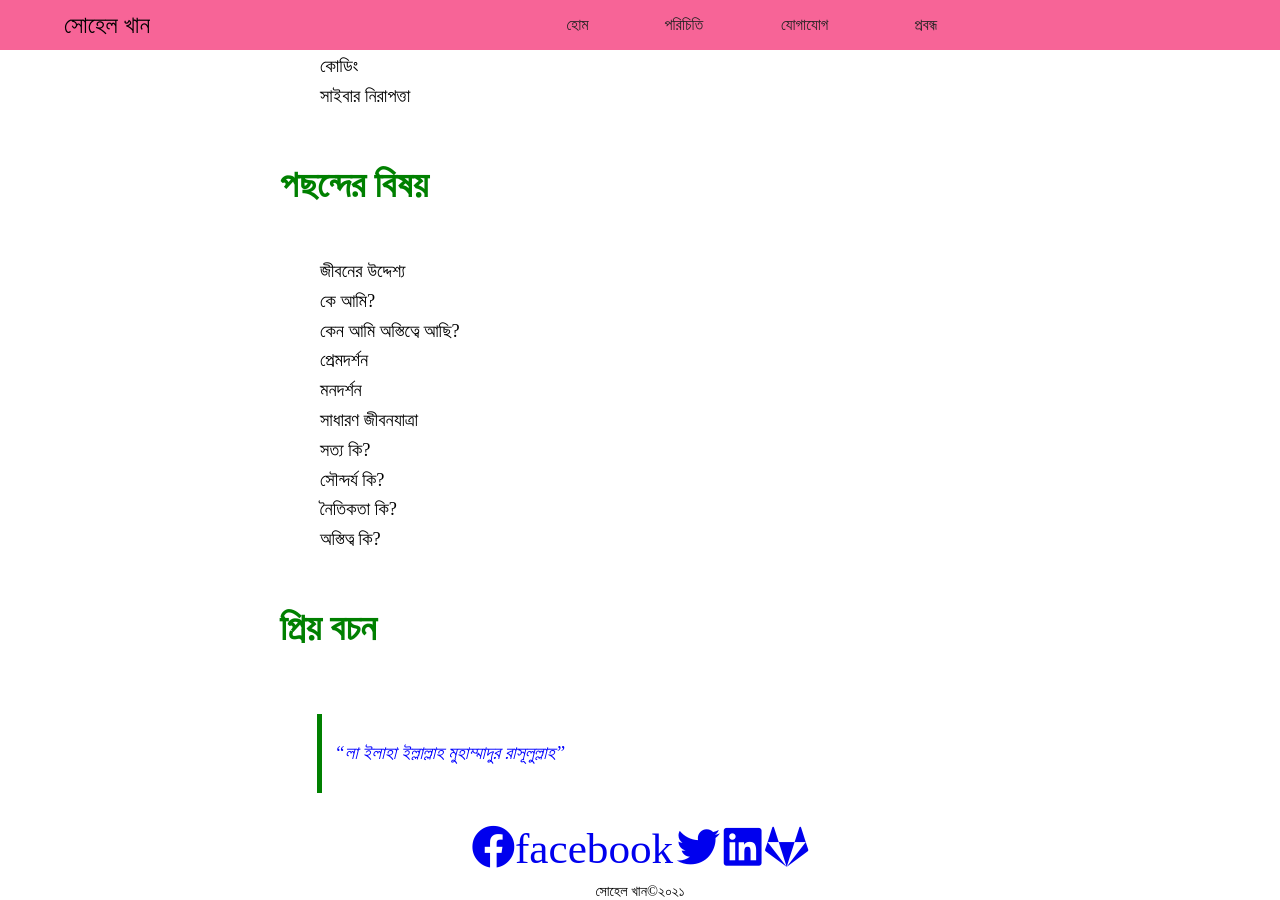
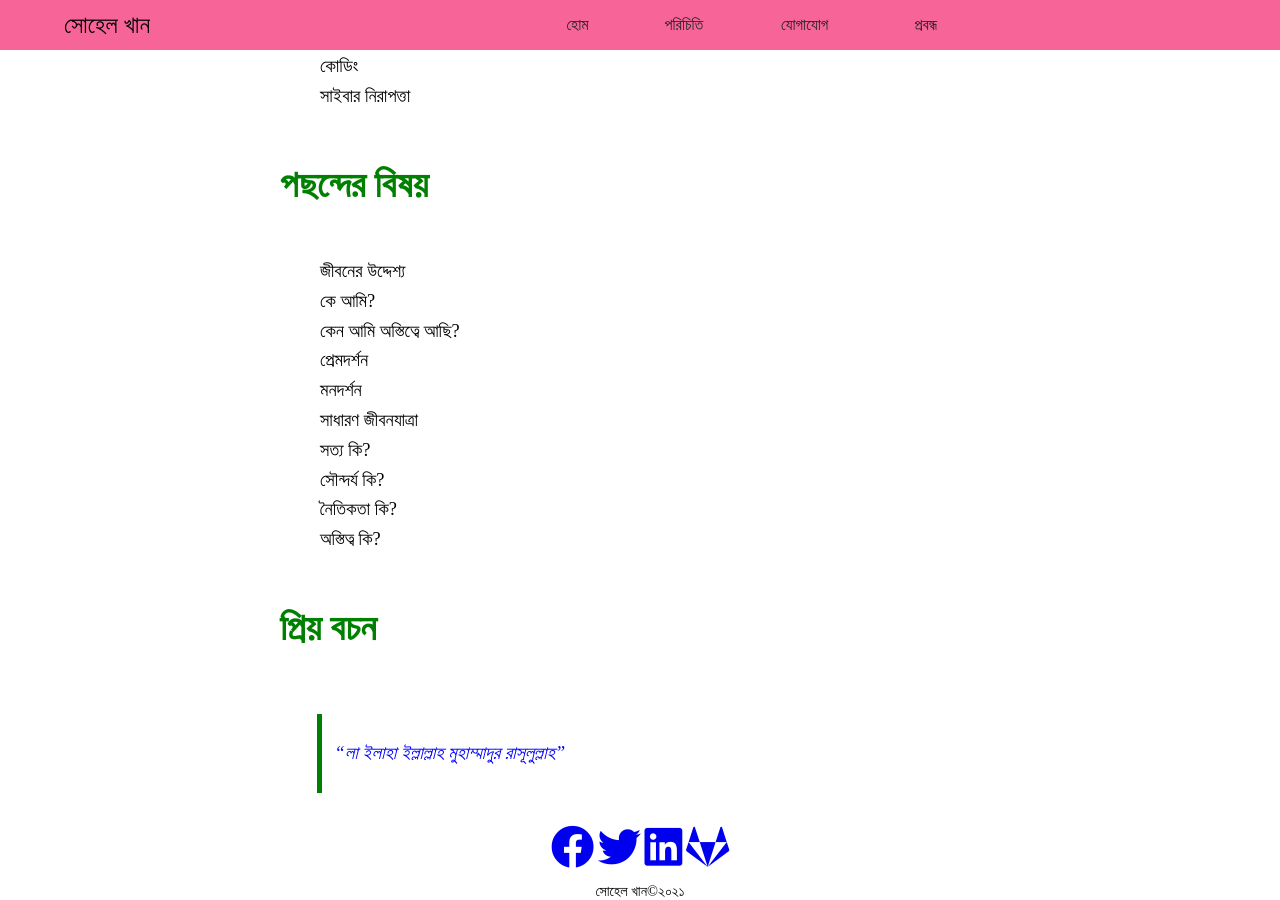
Before and after one commit to sohelkhanz/sohelkhanz.github.io, a Jekyll site: the page built from index.md, in a window 1280 px wide and 900 px high, scrolled down 420 px. Built offline with Jekyll 4.4.1, drawn with Linux system fonts in a browser that asks for light colours.

Commit message:
Update default.html

```diff
--- a/_layouts/default.html
+++ b/_layouts/default.html
@@ -38,10 +38,10 @@
     </main>
 
     <footer>
- <a href="https://facebook.com/nahklehos" class="fab fa-facebook fa-3x">facebook</a>
-<a href="https://twitter.com/nahklehos/"><i class="fab fa-twitter fa-3x"></i></a>
-<a href="https://linkedin.com/in/nahklehos"><i class="fab fa-linkedin fa-3x"></i></a>
-<a href="https://gitlab.com/sohel.khan"><i class="fab fa-gitlab fa-3x"></i></a>
+ <a href="https://facebook.com/nahklehos" class="fab fa-facebook fa-3x"></a>
+<a href="https://twitter.com/nahklehos/" class="fab fa-twitter fa-3x"></a>
+<a href="https://linkedin.com/in/nahklehos" class="fab fa-linkedin fa-3x"></a>
+<a href="https://gitlab.com/sohel.khan" class="fab fa-gitlab fa-3x"></a>
   <br>
       <p>সোহেল খান©২০২১</p>
     </footer>
```
